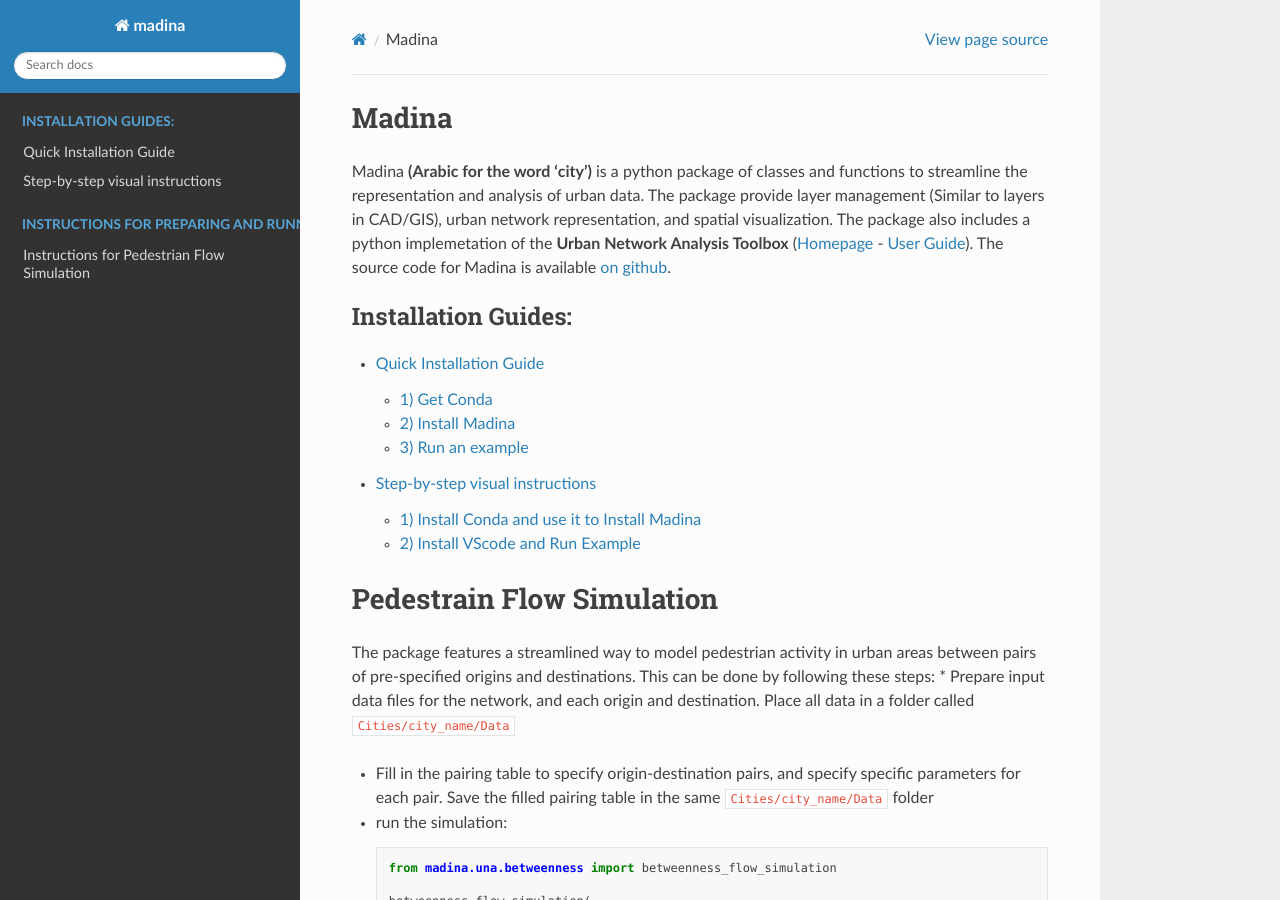
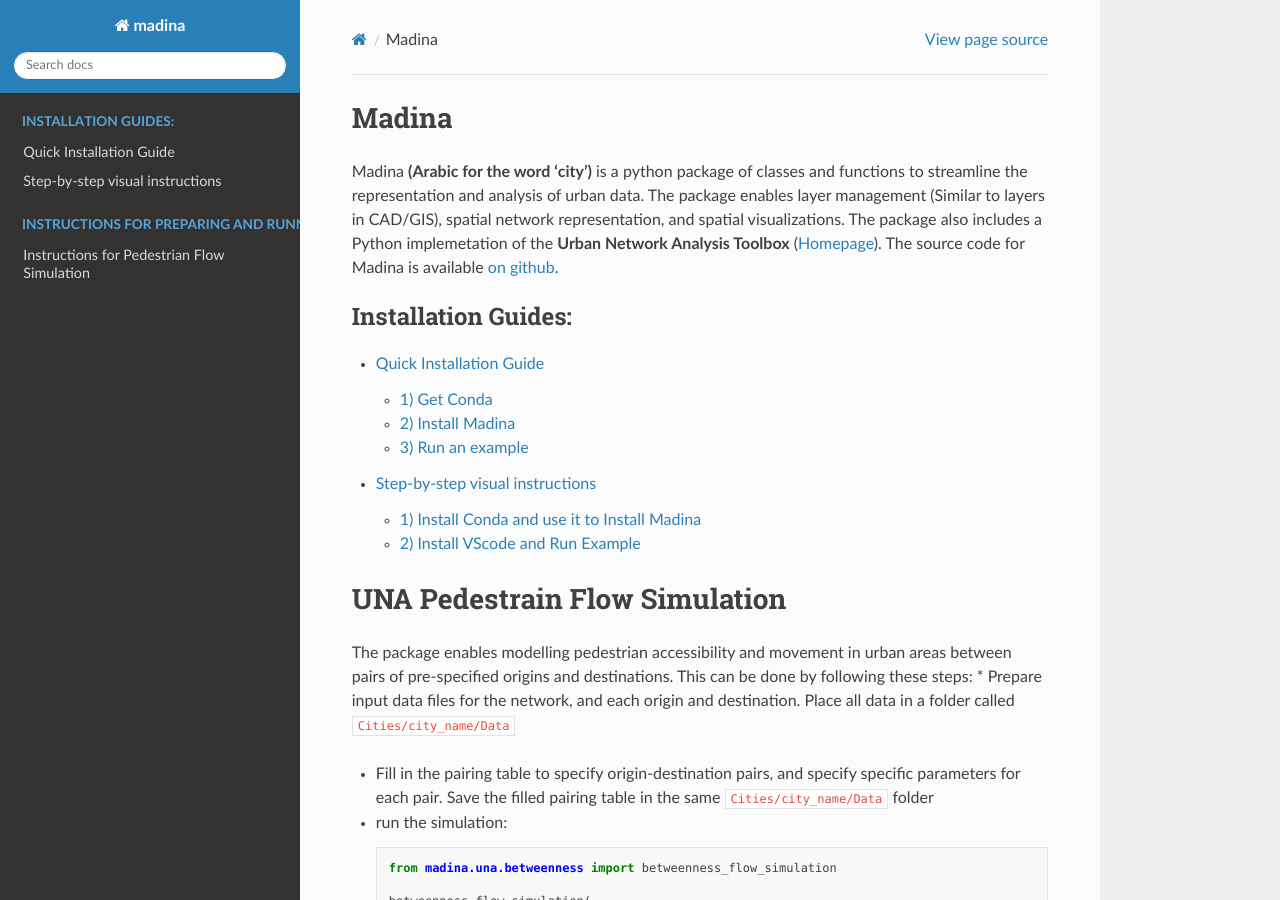
Before and after one commit to City-Form-Lab/madina, a Sphinx documentation site: the page built from docs/source/index.rst, in a window 1280 px wide and 900 px high. Built offline with Sphinx 7.4.7 and the Read the Docs theme 2.0.0, drawn with Linux system fonts in a browser that asks for light colours; pages that are not in the unit, such as notebooks, are missing from menus.

Commit message:
Update index.rst

```diff
--- a/docs/source/index.rst
+++ b/docs/source/index.rst
@@ -5,7 +5,7 @@
 
 Madina
 ============
-Madina **(Arabic for the word 'city')** is a python package of classes and functions to streamline the representation and analysis of urban data. The package provide layer management (Similar to layers in CAD/GIS), urban network representation, and spatial visualization. The package also includes a python implemetation of the **Urban Network Analysis Toolbox** (`Homepage <https://cityform.mit.edu/projects/una-rhino-toolbox>`_ - `User Guide <https://unatoolbox.notion.site/>`_). The source code for Madina is available `on github <https://github.com/City-Form-Lab/madina>`_.
+Madina **(Arabic for the word 'city')** is a python package of classes and functions to streamline the representation and analysis of urban data. The package enables layer management (Similar to layers in CAD/GIS), spatial network representation, and spatial visualizations. The package also includes a Python implemetation of the **Urban Network Analysis Toolbox** (`Homepage <https://unatoolbox.notion.site/>`_). The source code for Madina is available `on github <https://github.com/City-Form-Lab/madina>`_.
 
 .. toctree::
    :maxdepth: 2
@@ -14,11 +14,9 @@
    installation_guide
    notebooks/quickstart
 
-
-
-Pedestrain Flow Simulation
+UNA Pedestrain Flow Simulation
 ====================================
-The package features a streamlined way to model pedestrian activity in urban areas between pairs of pre-specified origins and destinations. This can be done by following these steps:
+The package enables modelling pedestrian accessibility and movement in urban areas between pairs of pre-specified origins and destinations. This can be done by following these steps:
 * Prepare input data files for the network, and each origin and destination. Place all data in a folder called ``Cities/city_name/Data``
 
 * Fill in the pairing table to specify origin-destination pairs, and specify specific parameters for each pair. Save the filled pairing table in the same ``Cities/city_name/Data`` folder
```
